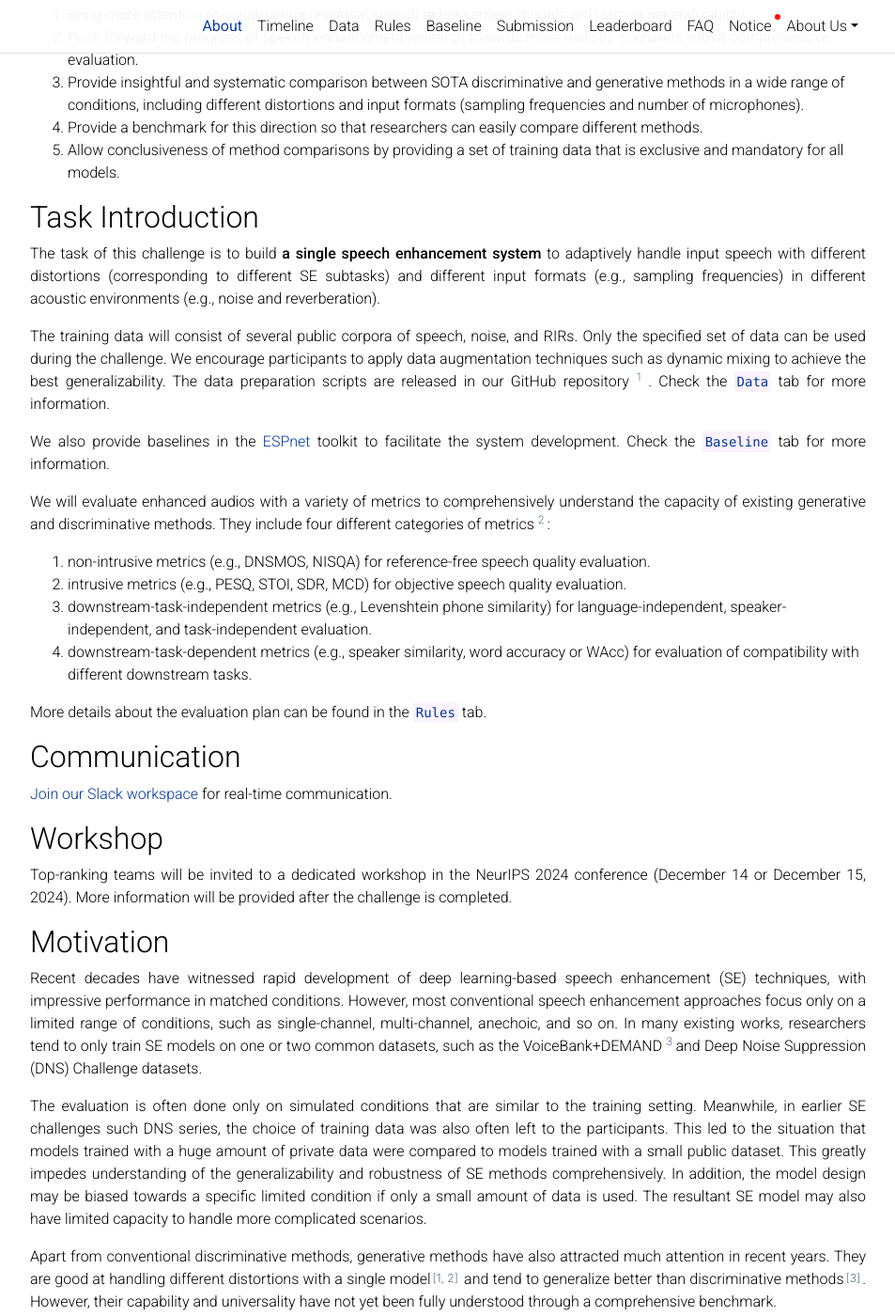
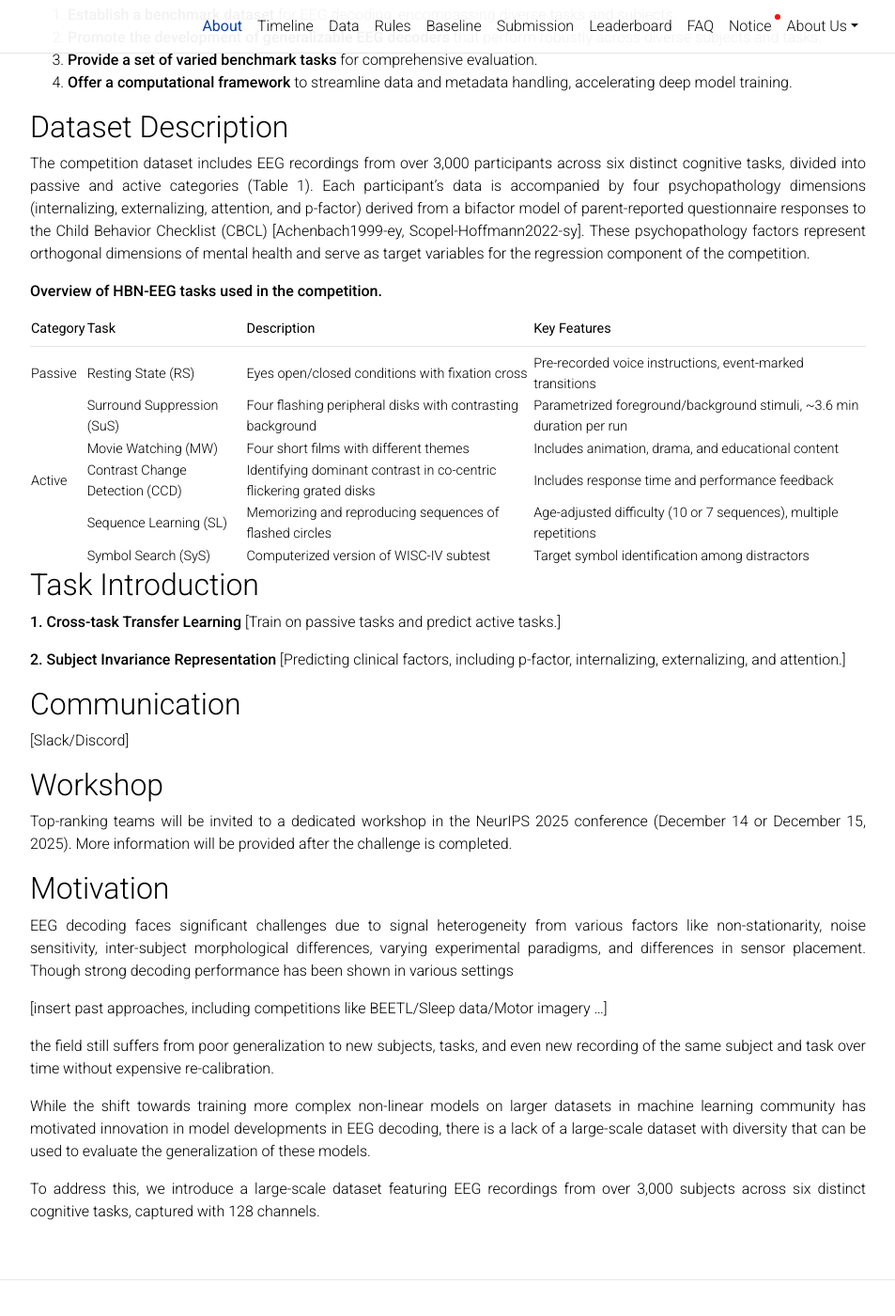
Before and after one commit to urgent-challenge/urgent2024, a Jekyll site: the page built from _pages/about.md, in a window 1280 px wide and 1400 px high, scrolled down 661 px. Shown: the whole window at 94% size, without its empty margins (163-1116 px from the left). Built offline with Jekyll 4.4.1, drawn with Linux system fonts in a browser that asks for light colours; comment, search, counter and statistics services are not loaded; a style sheet for code colours, icons or effects is not loaded; some of the changed text lies outside the part shown.

Commit message:
First pass at homepage

```diff
--- a/_pages/about.md
+++ b/_pages/about.md
@@ -43,39 +43,44 @@ EEG (Foundation Model) Challenge: From  Cross-Task to learning subject invarianc
 
 ## Goal
 
-Based on the increasing interest in the generalizability of speech enhancement models, we propose the URGENT Challenge that aims to:
+Based on the increasing interest in the generalizability of EEG decoding models, we propose the EEG (Foundation Model) Challenge that aims to:
 
-1. Bring more attention to constructing universal speech enhancement models with strong generalizability.
-2. Push forward the progress of speech enhancement research towards more realistic scenarios with a comprehensive evaluation.
-3. Provide insightful and systematic comparison between SOTA discriminative and generative methods in a wide range of conditions, including different distortions and input formats (sampling frequencies and number of microphones).
-4. Provide a benchmark for this direction so that researchers can easily compare different methods.
-5. Allow conclusiveness of method comparisons by providing a set of training data that is exclusive and mandatory for all models.
+1. **Establish a benchmark dataset** for EEG decoding, encompassing diverse tasks and subjects.
+2. **Promote the development of generalizable EEG decoders** that perform robustly across diverse subjects and tasks.
+3. **Provide a set of varied benchmark tasks** for comprehensive evaluation.
+4. **Offer a computational framework** to streamline data and metadata handling, accelerating deep model training.
+
+## Dataset Description
+
+The competition dataset includes EEG recordings from over 3,000 participants across six distinct cognitive tasks, divided into passive and active categories (Table 1). Each participant's data is accompanied by four psychopathology dimensions (internalizing, externalizing, attention, and p-factor) derived from a bifactor model of parent-reported questionnaire responses to the Child Behavior Checklist (CBCL) [Achenbach1999-ey, Scopel-Hoffmann2022-sy]. These psychopathology factors represent orthogonal dimensions of mental health and serve as target variables for the regression component of the competition.
+
+**Overview of HBN-EEG tasks used in the competition.**
+
+| Category | Task                     | Description                                                   | Key Features                                                                   |
+|----------|--------------------------|---------------------------------------------------------------|--------------------------------------------------------------------------------|
+| Passive  | Resting State (RS)       | Eyes open/closed conditions with fixation cross               | Pre-recorded voice instructions, event-marked transitions                        |
+|          | Surround Suppression (SuS)| Four flashing peripheral disks with contrasting background    | Parametrized foreground/background stimuli, ~3.6 min duration per run           |
+|          | Movie Watching (MW)      | Four short films with different themes                        | Includes animation, drama, and educational content                              |
+| Active   | Contrast Change Detection (CCD) | Identifying dominant contrast in co-centric flickering grated disks | Includes response time and performance feedback                               |
+|          | Sequence Learning (SL)   | Memorizing and reproducing sequences of flashed circles       | Age-adjusted difficulty (10 or 7 sequences), multiple repetitions              |
+|          | Symbol Search (SyS)      | Computerized version of WISC-IV subtest                       | Target symbol identification among distractors                                  |
 
 
 ## Task Introduction
 
-The task of this challenge is to build **a single speech enhancement system** to adaptively handle input speech with different distortions (corresponding to different SE subtasks) and different input formats (e.g., sampling frequencies) in different acoustic environments (e.g., noise and reverberation).
+**1. Cross-task Transfer Learning**
+[Train on passive tasks and predict active tasks.]
 
-The training data will consist of several public corpora of speech, noise, and RIRs. Only the specified set of data can be used during the challenge. We encourage participants to apply data augmentation techniques such as dynamic mixing to achieve the best generalizability. The data preparation scripts are released in our GitHub repository<d-footnote><a href="https://github.com/urgent-challenge/urgent2024_challenge/" target="_blank">https://github.com/urgent-challenge/urgent2024_challenge/</a></d-footnote>. Check the [`Data`](/urgent2024/data) tab for more information.
-
-We also provide baselines in the [ESPnet](https://github.com/espnet/espnet) toolkit to facilitate the system development. Check the [`Baseline`](/urgent2024/baseline) tab for more information.
-
-We will evaluate enhanced audios with a variety of metrics to comprehensively understand the capacity of existing generative and discriminative methods. They include four different categories of metrics<d-footnote>An additional category (subjective SE metrics) will be added for the final blind test phase for evaluating the MOS score.</d-footnote>:
-
-1. non-intrusive metrics (e.g., DNSMOS, NISQA) for reference-free speech quality evaluation.
-2. intrusive metrics (e.g., PESQ, STOI, SDR, MCD) for objective speech quality evaluation.
-3. downstream-task-independent metrics (e.g., Levenshtein phone similarity) for language-independent, speaker-independent, and task-independent evaluation.
-4. downstream-task-dependent metrics (e.g., speaker similarity, word accuracy or WAcc) for evaluation of compatibility with different downstream tasks.
-
-More details about the evaluation plan can be found in the [`Rules`](/urgent2024/rules) tab.
+**2. Subject Invariance Representation**
+[Predicting clinical factors, including p-factor, internalizing, externalizing, and attention.]
 
 ## Communication
 
-[Join our Slack workspace](https://join.slack.com/t/urgentchallenge/shared_invite/zt-2jy2stg7q-79AGeAY0CpKHRl7r4X0e6g) for real-time communication.
+[Slack/Discord]
 
 ## Workshop
 
-Top-ranking teams will be invited to a dedicated workshop in the NeurIPS 2024 conference (December 14 or December 15, 2024). More information will be provided after the challenge is completed.
+Top-ranking teams will be invited to a dedicated workshop in the NeurIPS 2025 conference (December 14 or December 15, 2025). More information will be provided after the challenge is completed.
 
 <!-- ## Paper Submission
 
@@ -83,17 +88,12 @@ Participants may feel free to submit their system description paper to any confe
 
 ## Motivation
 
-Recent decades have witnessed rapid development of deep learning-based speech enhancement (SE) techniques, with impressive performance in matched conditions. However, most conventional speech enhancement approaches focus only on a limited range of conditions, such as single-channel, multi-channel, anechoic, and so on.
-In many existing works, researchers tend to only train SE models on one or two common datasets, such as the VoiceBank+DEMAND<d-footnote><a href="https://datashare.ed.ac.uk/handle/10283/2791">https://datashare.ed.ac.uk/handle/10283/2791</a></d-footnote> and Deep Noise Suppression (DNS) Challenge datasets.
+EEG decoding faces significant challenges due to signal heterogeneity from various factors like non-stationarity, noise sensitivity, inter-subject morphological differences, varying experimental paradigms, and differences in sensor placement. Though strong decoding performance has been shown in various settings
 
-The evaluation is often done only on simulated conditions that are similar to the training setting. Meanwhile, in earlier SE challenges such DNS series, the choice of training data was also often left to the participants. This led to the situation that models trained with a huge amount of private data were compared to models trained with a small public dataset. This greatly impedes understanding of the generalizability and robustness of SE methods comprehensively. In addition, the model design may be biased towards a specific limited condition if only a small amount of data is used. The resultant SE model may also have limited capacity to handle more complicated scenarios.
+[insert past approaches, including competitions like BEETL/Sleep data/Motor imagery ...]
 
-Apart from conventional discriminative methods, generative methods have also attracted much attention in recent years. They are good at handling different distortions with a single model<d-cite key="UNIVERSE-Serra2022,VoiceFixer-Liu2022"/> and tend to generalize better than discriminative methods<d-cite key="Conditional-Lu2022"/>. However, their capability and universality have not yet been fully understood through a comprehensive benchmark.
+the field still suffers from poor generalization to new subjects, tasks, and even new recording of the same subject and task over time without expensive re-calibration.
 
-Meanwhile, recent efforts<d-cite key="Toward-Zhang2023,Improving-Zhang2024"/> have shown the possibility of building a single system to handle various input formats, such as different sampling frequencies and numbers of microphones.
-However, a well-established benchmark covering a wide range of conditions is still missing, and no systematic comparison has been made between state-of-the-art (SOTA) discriminative and generative methods regarding their generalizability.
+While the shift towards training more complex non-linear models on larger datasets in machine learning community has motivated innovation in model developments in EEG decoding, there is a lack of a large-scale dataset with diversity that can be used to evaluate the generalization of these models.
 
-Existing speech enhancement challenges have fostered the development of speech enhancement models for specific conditions, such as denoising and dereverberation<d-cite key="DNS1-Reddy2020,DNS2-Reddy2021,DNS3-Reddy2021,DNS4-Dubey2022,DNS5-Dubey2024"/>, speech restoration<d-cite key="SIG1-Cutler2024,SIG2-Ristea2024"/>, packet loss concealment<d-cite key="PLC1-Diener2022,PLC2-Diener2024"/>, acoustic echo cancellation<d-cite key="AEC1-Sridhar2021,AEC2-Cutler2021,AEC3-Cutler2022,AEC4-Cutler2024"/>, hearing aids<d-cite key="Clarity1-Graetzer2021,Clarity2-Akeroyd2023,Clarity2-Cox2023"/>, 3D speech enhancement<d-cite key="L3DAS21-Guizzo2021,L3DAS22-Guizzo2022,L3DAS23-Marinoni2023,L3DAS23-Gramaccioni2024"/>, far-field multi-channel speech enhancement for video conferencing<d-cite key="ConferencingSpeech-Rao2021"/>, unsupervised domain adaptation for denoising<d-cite key="CHiME7-Leglaive2023"/>, and audio-visual speech enhancement<d-cite key="AVSE-Blanco2023"/>. These challenges have greatly enriched the corpora in speech enhancement studies. However, there still lacks a challenge that can benchmark the generalizability of speech enhancement systems in a wide range of conditions.
-
-Similar issues can also be observed in other speech tasks such as automatic speech recognition (ASR), speech translation (ST), speaker verification (SV), and spoken language understanding (SLU).
-Among them, speech enhancement is particularly vulnerable to mismatches since it is heavily reliant on paired clean/noisy speech data to achieve strong performance. Unsupervised speech enhancement that does not require groundtruth clean speech has been proposed to address this issue, but often merely brings benefit in a final finetuning stage<d-cite key="Employing-Xu2024"/>. Therefore, we focus on speech enhancement in this challenge to address the aforementioned problems.
+To address this, we introduce a large-scale dataset featuring EEG recordings from over 3,000 subjects across six distinct cognitive tasks, captured with 128 channels.
```
